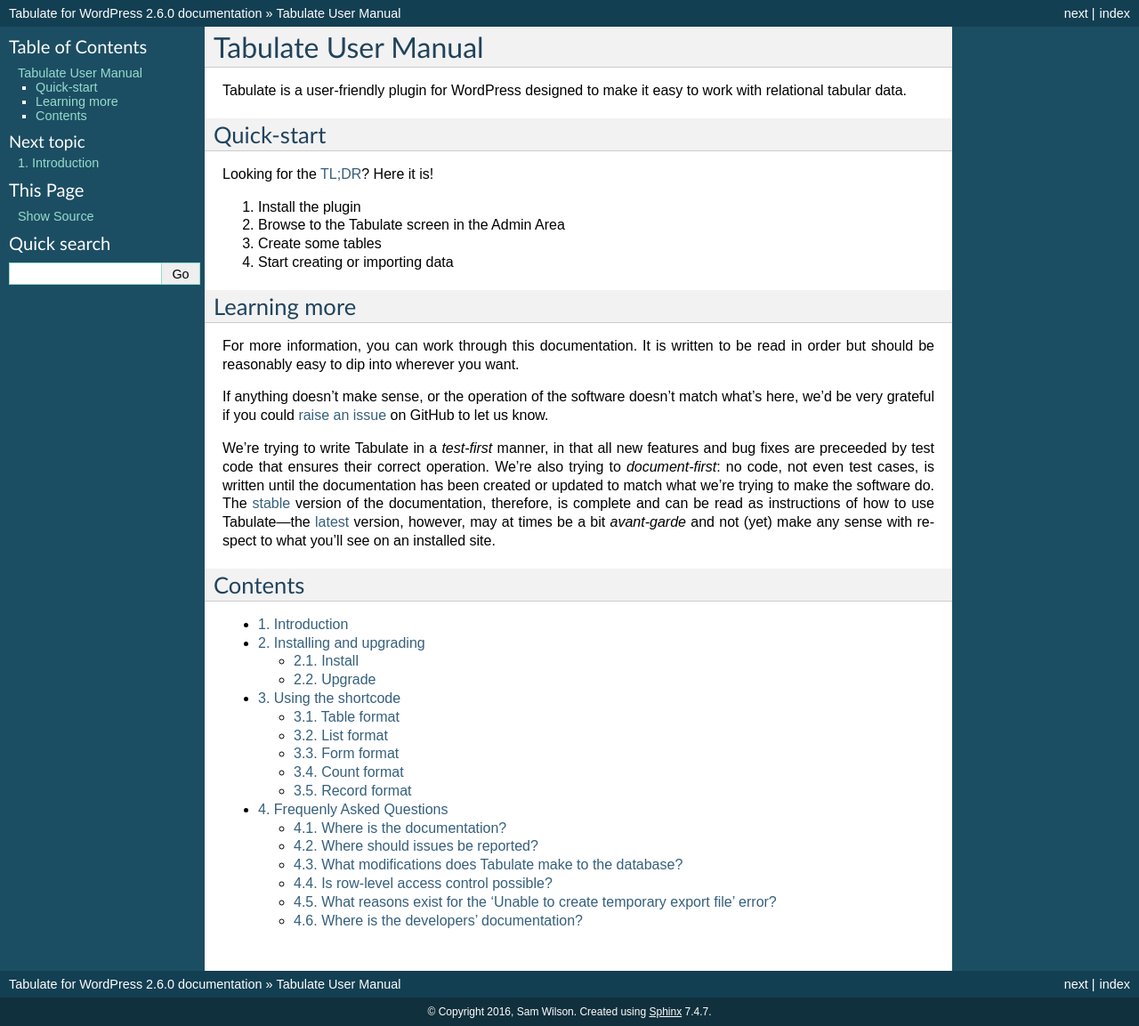
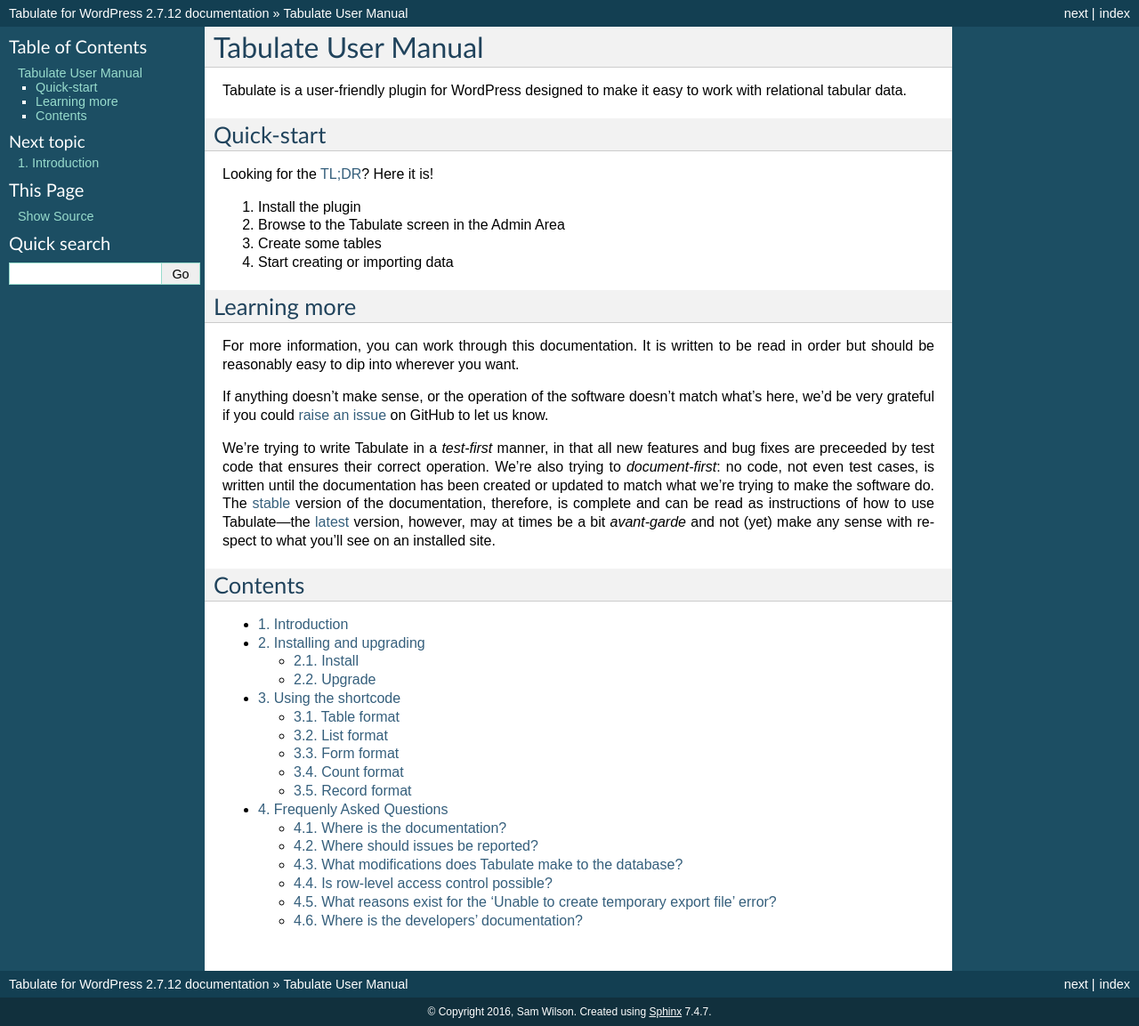
Before and after one commit to tabulate/tabulate, a Sphinx documentation site: the page built from docs/index.rst, in a window 1280 px wide. Shown: the whole page at 89% size. Built offline with Sphinx 7.4.7, drawn with Linux system fonts in a browser that asks for light colours.

Commit message:
New release.

```diff
--- a/docs/conf.py
+++ b/docs/conf.py
@@ -11,8 +11,8 @@
 master_doc = 'index'
 project = u'Tabulate for WordPress'
 copyright = u'2016, Sam Wilson'
-version = '2.6'
-release = '2.6.0'
+version = '2.7'
+release = '2.7.12'
 
 # List of patterns, relative to source directory, that match files and
 # directories to ignore when looking for source files.
```
Also changed, not shown: 1 other file.
